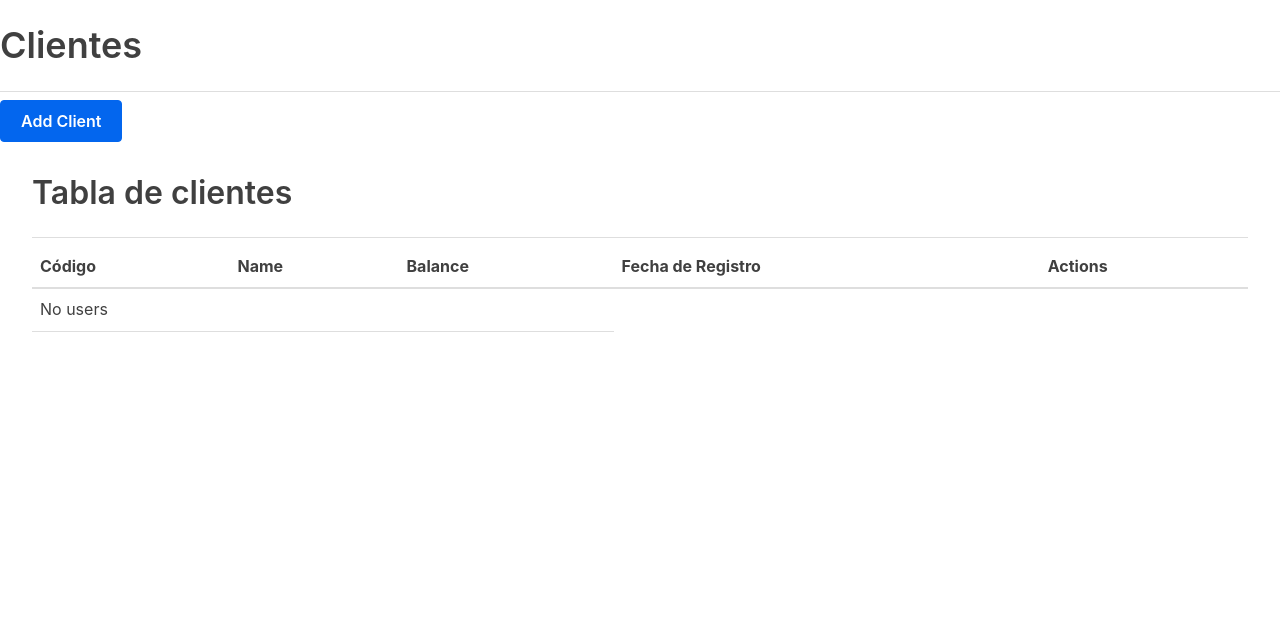
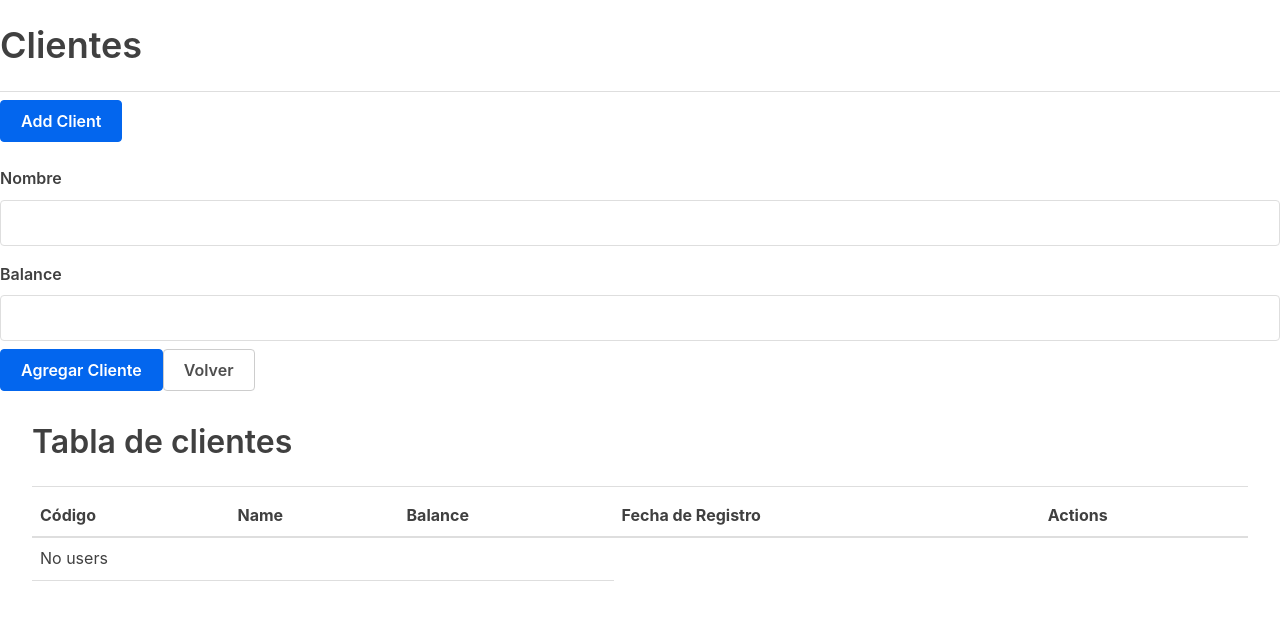
Before and after one commit to Xaroz/client-crud-react, a React (Create React App) app: page / in a window 1280 px wide. Shown: the top 620 px of the page. Built offline with nearby package versions, Linux system fonts and the light colour scheme.

Commit message:
Returned add form for testing

```diff
--- a/src/pages/HomePage.js
+++ b/src/pages/HomePage.js
@@ -3,6 +3,7 @@ import UserTable from "../table/UserTable";
 import EditUserForm from "../forms/EditUserForm";
 import UseLocalStorage from "../UseLocalStorage";
 import { Link } from "react-router-dom";
+import AddUseForm from "../forms/AddUserForm";
 
 const App = () => {
   const currentId = () =>
@@ -68,6 +69,7 @@ const App = () => {
       >
         Add Client
       </Link>
+      <AddUseForm addUser= {addUser} />
       <div className="flex-large">
         <div className="flex-large">
           {editing ? (
```
